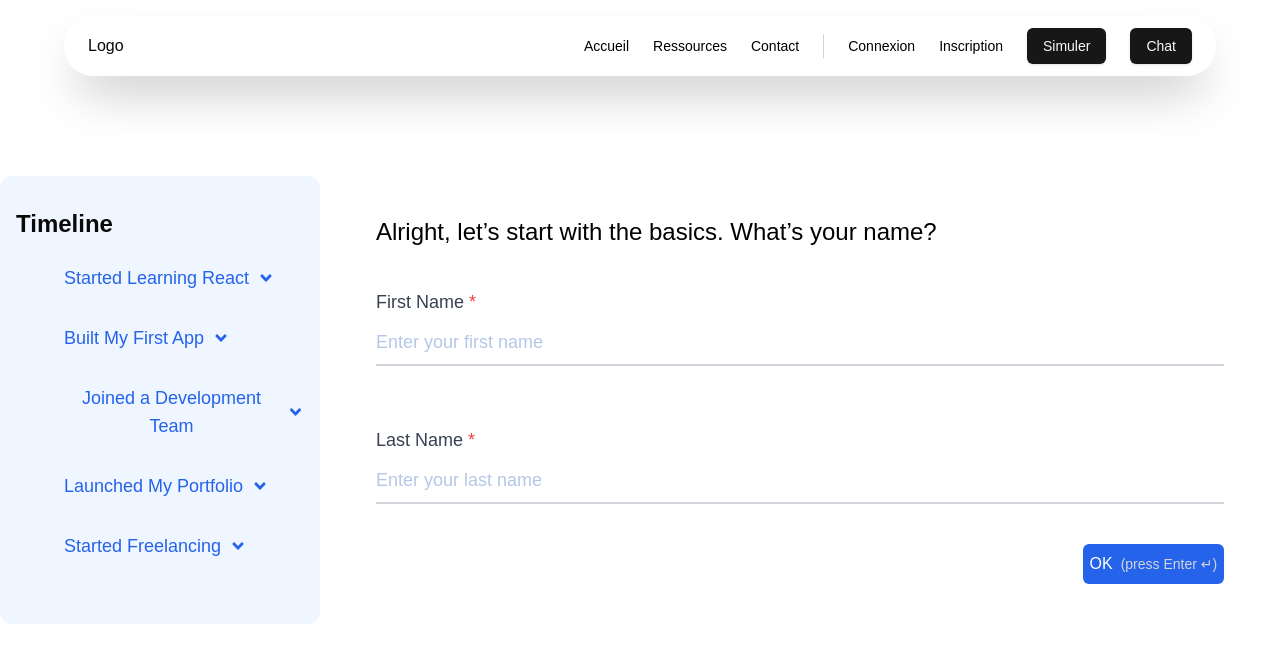
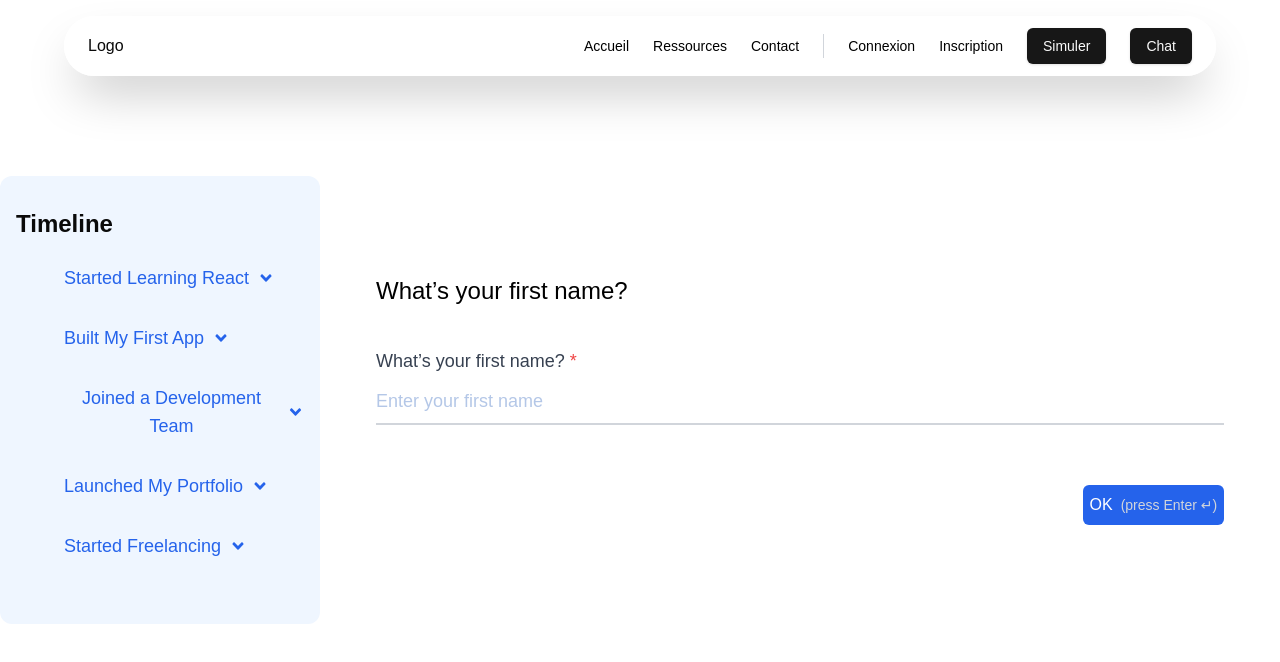
Before and after one commit to Wose4/simpliFisc, a Next.js app: page /questionnaire in a window 1280 px wide. Shown: the top 662 px of the page. Built offline with nearby package versions, Linux system fonts and the light colour scheme.

Commit message:
Feat: handling next question in questionnaire

```diff
--- a/src/app/questionnaire/page.tsx
+++ b/src/app/questionnaire/page.tsx
@@ -6,53 +6,39 @@ import ThemedInput from "@/components/ui/questionnaire-components/themedInput";
 import ThemedTimeline from "@/components/ui/questionnaire-components/themedTimeline";
 
 const Questionnaire: React.FC = () => {
-  const [firstName, setFirstName] = useState("");
-  const [lastName, setLastName] = useState("");
+  const [answer, setAnswer] = useState("");
+  const [currentQuestion, setCurrentQuestion] = useState(0);
+
+  // Questions array
+  const questions = [
+    { label: "What’s your first name?", value: answer, setValue: setAnswer, id: "first-name", placeholder: "Enter your first name" },
+    { label: "What’s your last name?", value: answer, setValue: setAnswer, id: "last-name", placeholder: "Enter your last name" },
+    { label: "Where do you live?", value: answer, setValue: setAnswer, id: "location", placeholder: "Enter your location" },
+    // Add more questions as needed
+  ];
+
   const timelineOptions = [
-    {
-      label: "Started Learning React",
-      subCategories: [
-        { label: "Watched tutorials", href: "#" },
-        { label: "Built a basic app", href: "#" },
-      ],
-    },
-    {
-      label: "Built My First App",
-      subCategories: [
-        { label: "Setup project", href: "#" },
-        { label: "Added functionality", href: "#" },
-      ],
-    },
-    {
-      label: "Joined a Development Team",
-      subCategories: [
-        { label: "Collaborated on projects", href: "#" },
-        { label: "Learned version control", href: "#" },
-        { label: "Learned version control", href: "#" },
-        { label: "Learned version control", href: "#" },
-        { label: "Learned version control", href: "#" },
-      ],
-    },
-    {
-      label: "Launched My Portfolio",
-      subCategories: [
-        { label: "Created portfolio site", href: "#" },
-        { label: "Deployed using Netlify", href: "#" },
-      ],
-    },
-    {
-      label: "Started Freelancing",
-      subCategories: [
-        { label: "Built websites for clients", href: "#" },
-        { label: "Developed apps", href: "#" },
-      ],
-    },
+    { label: "Started Learning React", subCategories: [{ label: "Watched tutorials", href: "#" }, { label: "Built a basic app", href: "#" }] },
+    { label: "Built My First App", subCategories: [{ label: "Setup project", href: "#" }, { label: "Added functionality", href: "#" }] },
+    { label: "Joined a Development Team", subCategories: [{ label: "Collaborated on projects", href: "#" }, { label: "Learned version control", href: "#" }] },
+    { label: "Launched My Portfolio", subCategories: [{ label: "Created portfolio site", href: "#" }, { label: "Deployed using Netlify", href: "#" }] },
+    { label: "Started Freelancing", subCategories: [{ label: "Built websites for clients", href: "#" }, { label: "Developed apps", href: "#" }] },
   ];
 
   const handleSubmit = (e: React.FormEvent) => {
     e.preventDefault();
-    console.log({ firstName, lastName });
-    alert(`Submitted: ${firstName} ${lastName}`);
+    alert(`Submitted: ${answer}`);
+  };
+
+  // Move to the next question when "Enter" is pressed
+  const handleKeyPress = (e: React.KeyboardEvent) => {
+    if (e.key === "Enter") {
+      if (currentQuestion < questions.length - 1) {
+        setCurrentQuestion(currentQuestion + 1);
+      } else {
+        handleSubmit(e); // Submit the form if it's the last question
+      }
+    }
   };
 
   return (
@@ -64,29 +50,18 @@ const Questionnaire: React.FC = () => {
         <form
           onSubmit={handleSubmit}
           className="bg-white p-6 rounded-lg max-w-4xl w-full flex flex-col"
+          onKeyDown={handleKeyPress} // Handle "Enter" key press
         >
           <ThemedTitle size="lg" className="pb-10">
-            Alright, let’s start with the basics. What’s your name?
+            {questions[currentQuestion].label}
           </ThemedTitle>
           <div className="mb-11">
             <ThemedInput
-              label="First Name"
-              id="first-name"
-              value={firstName}
-              onChange={(e) => setFirstName(e.target.value)}
-              placeholder="Enter your first name"
-              required
-              size="lg"
-              color="gray"
-            />
-          </div>
-          <div className="mb-6">
-            <ThemedInput
-              label="Last Name"
-              id="last-name"
-              value={lastName}
-              onChange={(e) => setLastName(e.target.value)}
-              placeholder="Enter your last name"
+              label={questions[currentQuestion].label}
+              id={questions[currentQuestion].id}
+              value={questions[currentQuestion].value}
+              onChange={(e) => questions[currentQuestion].setValue(e.target.value)}
+              placeholder={questions[currentQuestion].placeholder}
               required
               size="lg"
               color="gray"
```
